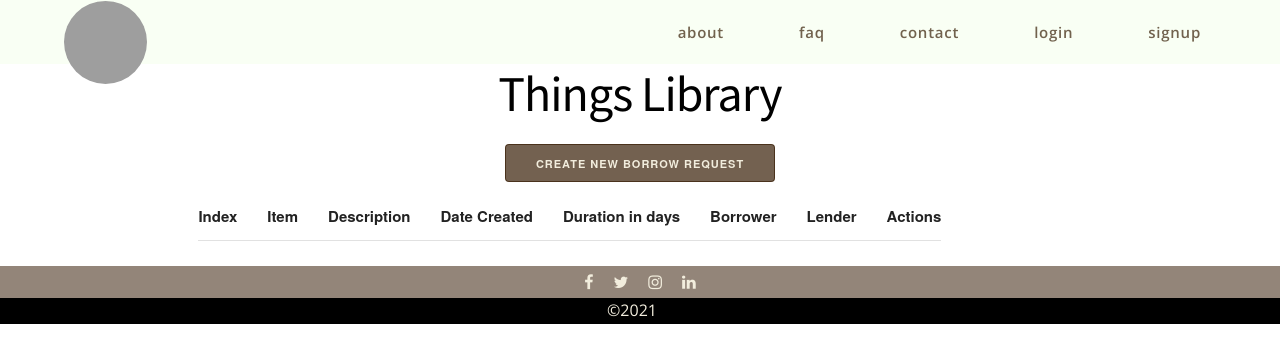
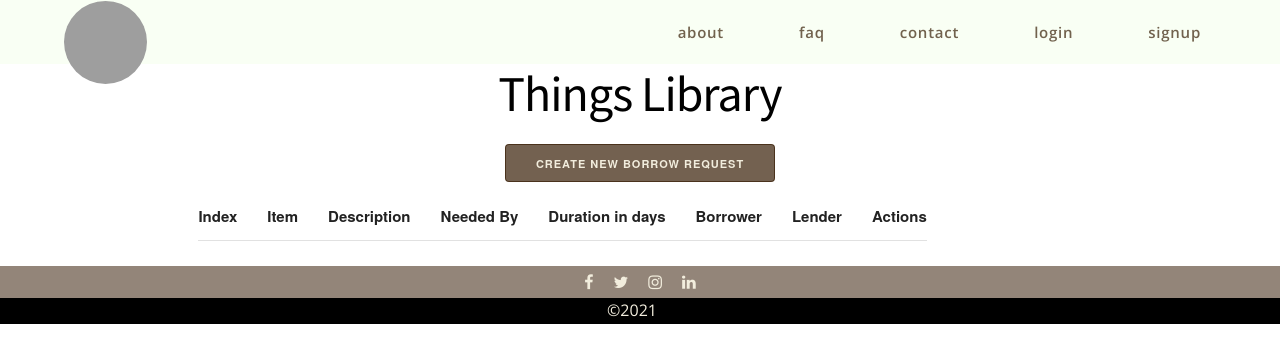
Before and after one commit to AyushMukherjee/suslab, a Flask app: page /library/ in a window 1280 px wide. Shown: the top 364 px of the page. Run offline with Flask 2, Linux system fonts and the light colour scheme; data that the repository does not hold is empty; some libraries are stand-ins or nearby versions; grey boxes are pictures that could not be loaded.

Commit message:
add needed by column

```diff
--- a/blueprints/library/controllers.py
+++ b/blueprints/library/controllers.py
@@ -1,3 +1,5 @@
+from datetime import datetime as dt, timedelta
+
 from flask import request, render_template, Blueprint, url_for, redirect
 from flask_security import current_user
 from flask_security.decorators import login_required
@@ -35,14 +37,16 @@ def create_borrow():
         borrower = current_user.borrower or Borrower(
             user = current_user,
         )
+        needed_by = form.needed_by.data or dt.today() + timedelta(weeks=1)
         item = Product(
             name = form.name.data,
             description = form.description.data,
             borrower = borrower,
             duration = form.duration.data,
+            needed_by = needed_by,
         )
         try:
-            db.session.add_all([borrower, item])
+            db.session.add(item)
             db.session.commit()
             return redirect(url_for('.index'))
         except Exception:
@@ -56,6 +60,8 @@ def create_borrow():
 def edit(id):
     Product, _, _, db = _db_conn()
     item = Product.query.get_or_404(id)
+
+    needed_by = item.needed_by.strftime('%Y-%m-%d')
 
     form = ProductForm()
 
@@ -74,7 +80,8 @@ def edit(id):
         except:
             return 'There was an issue editing your item'
 
-    return render_template('library/edit_borrow.html', item=item, form=form, homelink='/item/')
+    return render_template('library/edit_borrow.html', item=item, form=form,
+                           needed_by=needed_by, homelink='/item/')
 
 
 # TODO: Add flash error for deleting
@@ -111,7 +118,7 @@ def lend(id):
     item.lender = lender
 
     try:
-        db.session.add_all([lender, item])
+        db.session.add(item)
         db.session.commit()
         return redirect(url_for('.index'))
     except:
--- a/blueprints/library/templates/library/index.html
+++ b/blueprints/library/templates/library/index.html
@@ -23,7 +23,7 @@ Things Library
                     <th>Index</th>
                     <th>Item</th>
                     <th>Description</th>
-                    <th>Date Created</th>
+                    <th>Needed By</th>
                     <th>Duration in days</th>
                     <th>Borrower</th>
                     <th>Lender</th>
@@ -34,7 +34,7 @@ Things Library
                         <td>{{ item.id }}</td>
                         <td>{{ item.name }}</td>
                         <td>{{ item.description }}</td>
-                        <td>{{ item.date_created.date() }}</td>
+                        <td>{{ item.needed_by }}</td>
                         <td>{{ item.duration }}</td>
                         <td>{{ item.borrower.user.name }}</td>
                         <td>{{ item.lender.user.name if item.lender}}</td>
--- a/blueprints/pool/templates/pool/create_pool.html
+++ b/blueprints/pool/templates/pool/create_pool.html
@@ -23,5 +23,5 @@
 {% endblock %}
 
 {% block body %}
-<script src="{{ url_for('.static', filename='js/datetime-diddle.js') }}"></script>
+<script src="{{ url_for('static', filename='js/datetime-diddle.js') }}"></script>
 {% endblock %}
--- a/blueprints/pool/templates/pool/edit_pool.html
+++ b/blueprints/pool/templates/pool/edit_pool.html
@@ -23,5 +23,5 @@
 {% endblock %}
 
 {% block body %}
-<script src="{{ url_for('.static', filename='js/datetime-diddle.js') }}"></script>
+<script src="{{ url_for('static', filename='js/datetime-diddle.js') }}"></script>
 {% endblock %}
--- a/blueprints/pool/static/js/datetime-diddle.js
+++ b/suslab/static/js/datetime-diddle.js
@@ -1,5 +1,5 @@
-setDate = (obj, inFocus=true) => {
-    if(inFocus) {
+setDate = (obj) => {
+    if(obj.type === 'date') {
         obj.type = 'text';
         return;
     }
@@ -12,3 +12,5 @@ setDate = (obj, inFocus=true) => {
     obj.min = today.toISOString().split('T')[0];
     obj.max = cutoff.toISOString().split('T')[0];
 }
+
+setTime = (obj) => obj.type === 'date'? 'text': 'date';
--- a/suslab/users/models.py
+++ b/suslab/users/models.py
@@ -62,6 +62,7 @@ class Product(ProductBase):
     name = db.Column(db.String(128), nullable=False)
     description = db.Column(db.String(512), nullable=False)
     duration = db.Column(db.Integer, nullable=False)
+    needed_by = db.Column(db.DateTime, nullable=False)
 
     # borrower-product relationship: parent=product, child=borrower, many-one relationship
     borrower_id = db.Column(db.Integer, db.ForeignKey('borrowers.id'))
```
Also changed, not shown: blueprints/library/forms.py (+5 -2 lines), blueprints/library/templates/library/create_borrow.html (+8 -1 lines), blueprints/library/templates/library/edit_borrow.html (+8 -1 lines), suslab.db.
